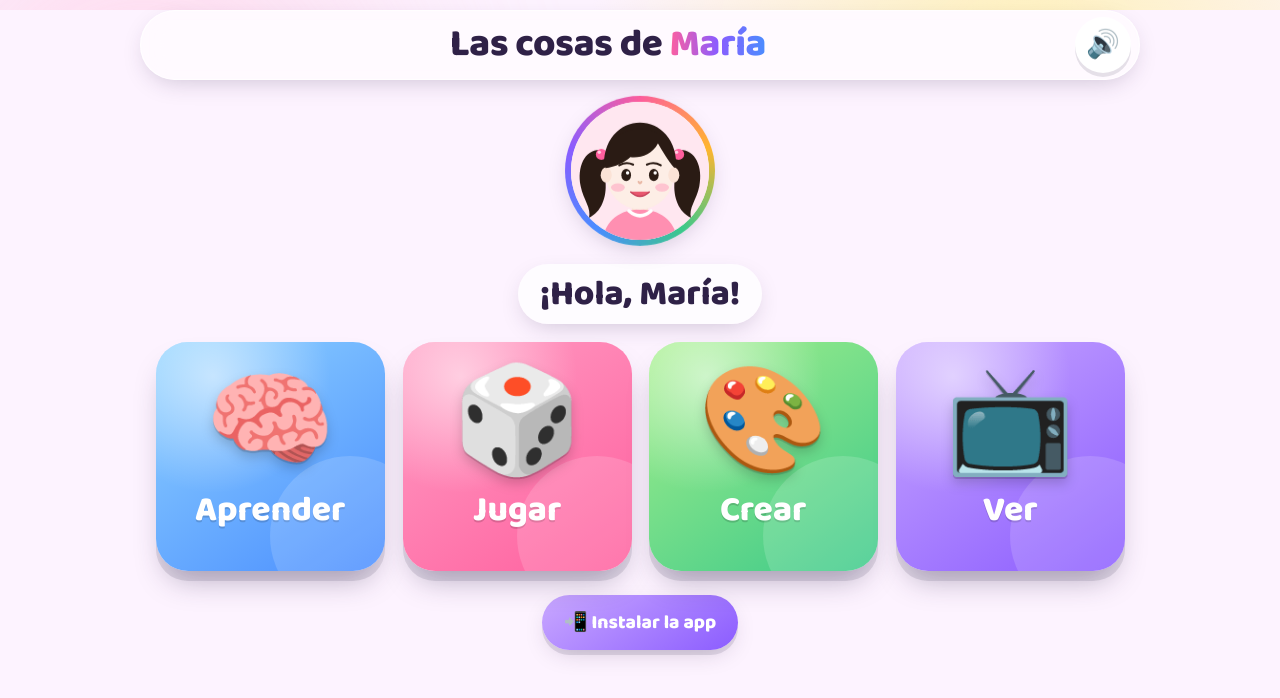
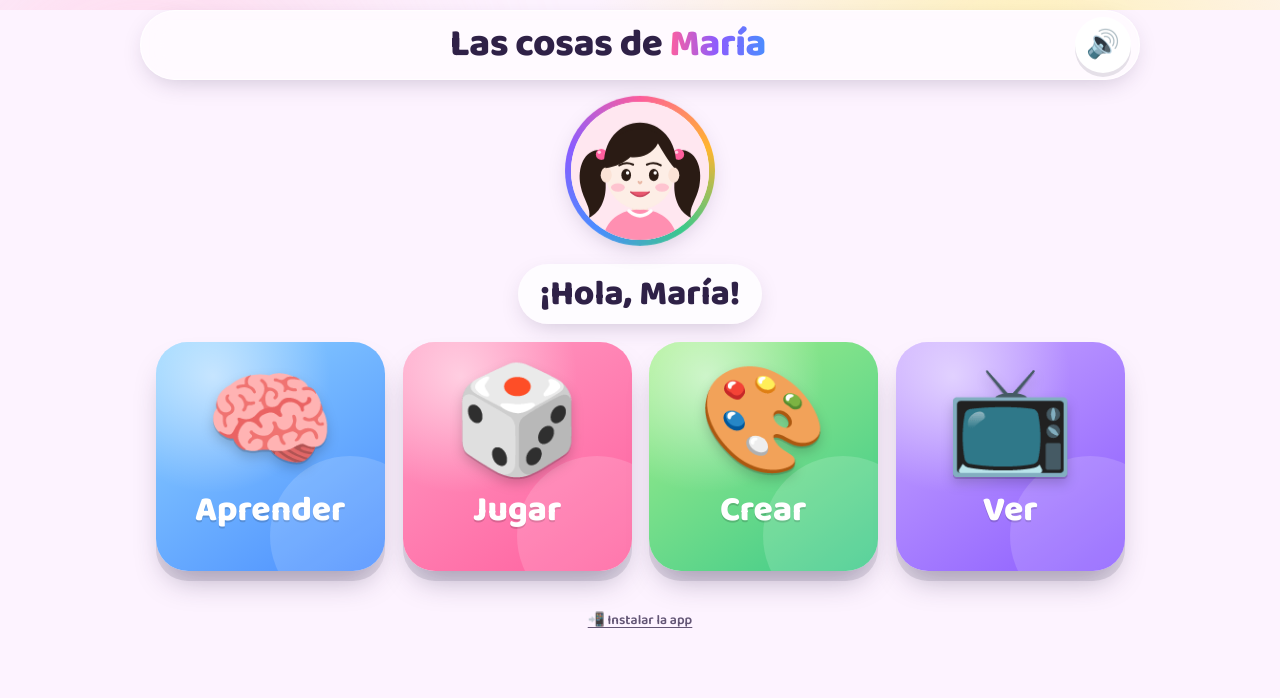
Before and after one commit to mariancr4/las-cosas-de-maria, a plain HTML site: page index.html in a window 1280 px wide. Drawn offline with Linux system fonts and the light colour scheme.

Commit message:
Botón «Instalar la app» más discreto
Co-Authored-By: Claude Opus 5.5 <noreply@anthropic.com>

```diff
--- a/styles.css
+++ b/styles.css
@@ -607,3 +607,11 @@ main { padding-top: 18px; }
 .aviso-camara small { font-weight: 600; font-size: .85em; }
 .aviso-camara .plan-b { margin-top: 12px; cursor: pointer; }
 .botones-camara .plan-b { margin-top: 0; }
+
+/* Instalar la app: discreto, pequeño y al final de la portada */
+.instalar-zona { margin-top: 34px; opacity: .75; }
+.btn-instalar {
+  background: transparent; color: var(--texto); box-shadow: none;
+  font-size: .85rem; font-weight: 600; padding: 4px 12px; text-decoration: underline; text-underline-offset: 3px;
+}
+.btn-instalar:active { transform: none; opacity: .6; }
--- a/sw.js
+++ b/sw.js
@@ -1,6 +1,6 @@
 /* Service worker: permite instalar la web como app y jugar sin conexión.
    Cambia VERSION cada vez que se modifiquen archivos para forzar la actualización. */
-const VERSION = "maria-v12";
+const VERSION = "maria-v13";
 const ARCHIVOS = [
   "/", "/index.html", "/styles.css", "/app.js", "/videos.js", "/dibujos.js", "/juegos2.js", "/audios.js", "/libro-para-colorear.pdf", "/manifest.webmanifest", "/img/maria.svg",
   "/img/icono-192.png", "/img/icono-512.png", "/img/favicon.png", "/img/apple-touch-icon.png",
```
